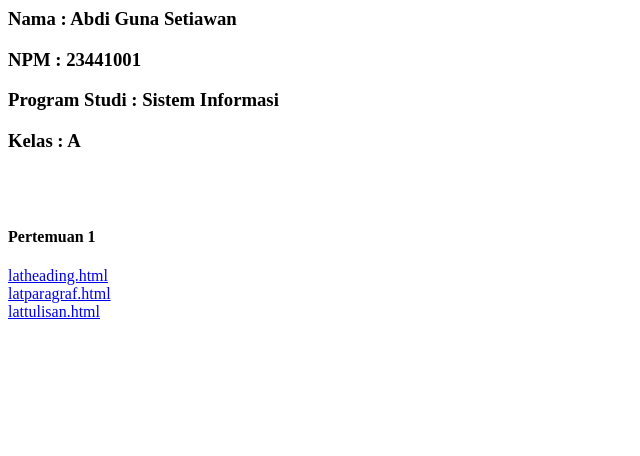
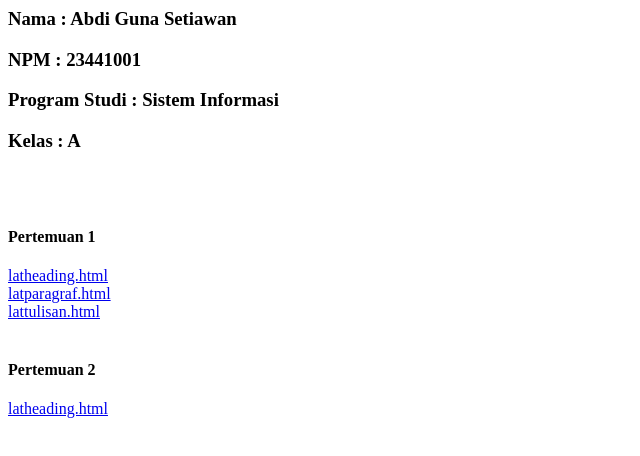
Before and after one commit to abdigunasetiawan5/desain-web, a plain HTML site: page index.html in a window 1280 px wide. Shown: the whole page, without its empty margins (0-640 px from the left). Drawn offline with Linux system fonts and the light colour scheme.

Commit message:
menambahkan folder pertemuan2

```diff
--- a/index.html
+++ b/index.html
@@ -16,5 +16,10 @@
     <a href="pertemuan1/latparagraf.html">latparagraf.html</a>
     <br />
     <a href="pertemuan1/lattulisan.html">lattulisan.html</a>
+
+    <br />
+    <br />
+    <h4>Pertemuan 2</h4>
+    <a href="pertemuan2/latihancss.html">latheading.html</a>
   </body>
 </html>
```
Also changed, not shown: pertemuan2/latihancss.html (added, +8 -0 lines).
